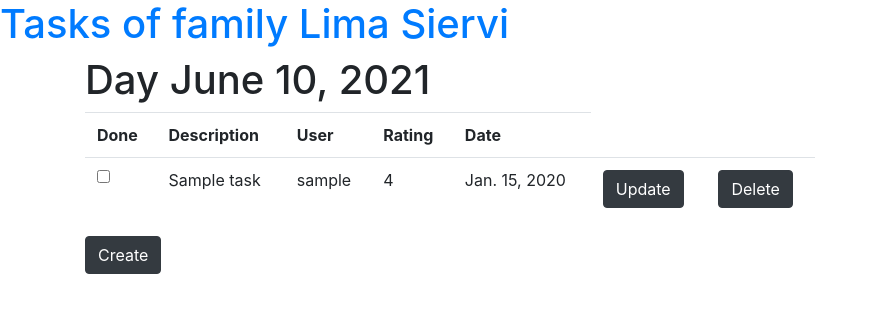
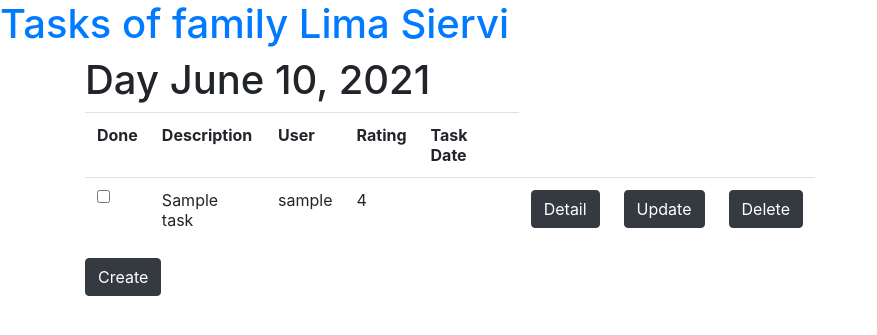
Before and after one commit to ClaudioSiervi/asdf_list, a Django app: page / in a window 1280 px wide. Shown: the part 56-391 px from the top of the page, without its empty margins (0-877 px from the left). Run offline with Django 3.2, Linux system fonts and the light colour scheme; tables that the repository leaves empty hold one stand-in row (values such as "Sample post"); some libraries are stand-ins or nearby versions.

Commit message:
add button's to make the flow of the app

```diff
--- a/task_list/templates/task_list/task_list.html
+++ b/task_list/templates/task_list/task_list.html
@@ -9,7 +9,7 @@
       <th>Description</th>
       <th>User</th>
       <th>Rating</th>
-      <th>Date</th>
+      <th>Task Date</th>
     </tr>
     {% for task in object_list %}
     <tr>
@@ -17,7 +17,8 @@
       <td>{{ task.name }}</td>
       <td>{{ task.owner }}</td>
       <td>{{ task.rating }}</td>
-      <td>{{ task.date | date }}</td>
+      <td>{{ task.task_date_time | date }}</td>
+       <td><a class="btn btn-dark" href="/tasks/{{ task.id }}/detail/" role="button">Detail</a></td>
       <td><a class="btn btn-dark" href="/tasks/{{ task.id }}" role="button">Update</a></td>
       <td><a class="btn btn-dark" href="/tasks/{{ task.id }}/delete/" role="button">Delete</a></td>
     </tr>
```
Also changed, not shown: task_list/templates/task_list/task_update.html (+8 -0 lines).
